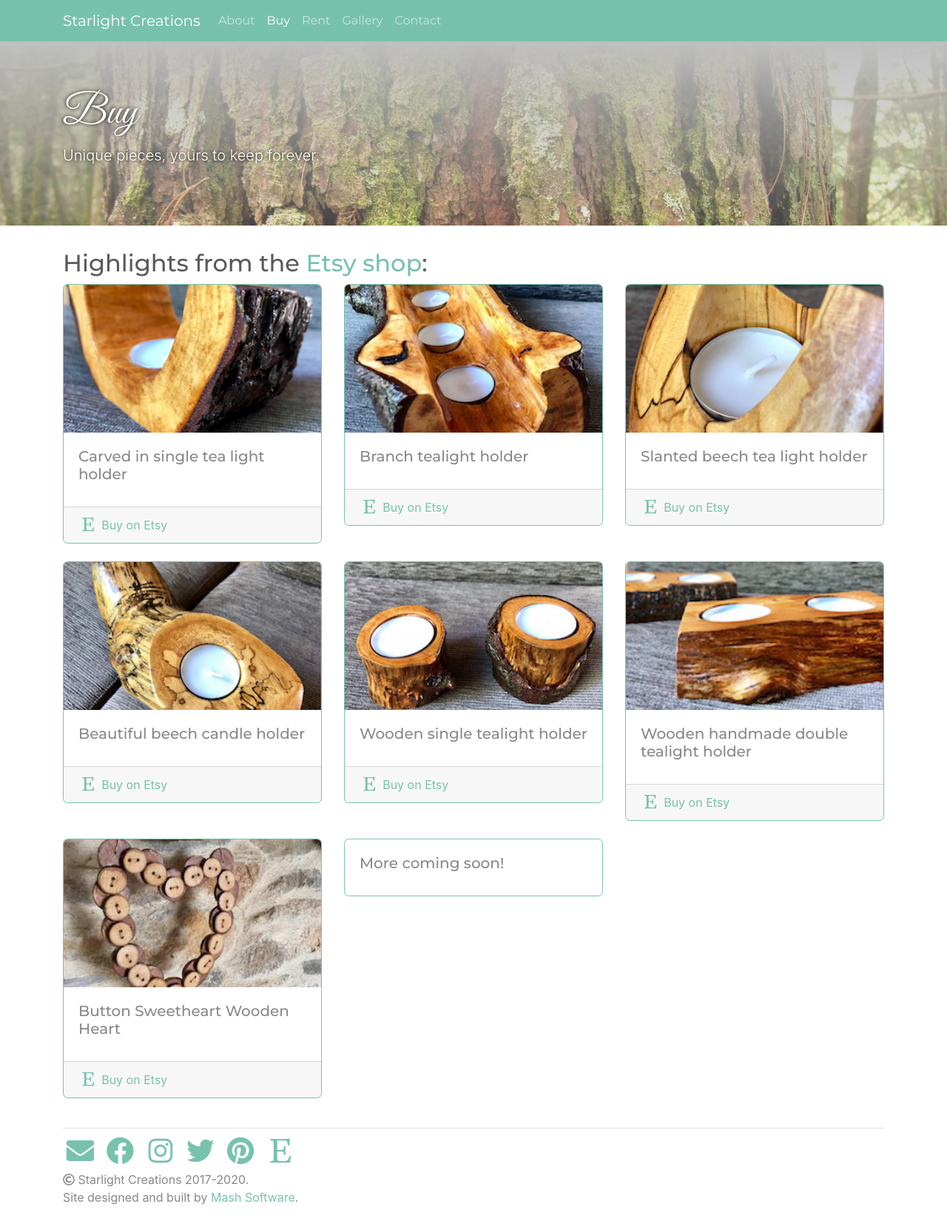
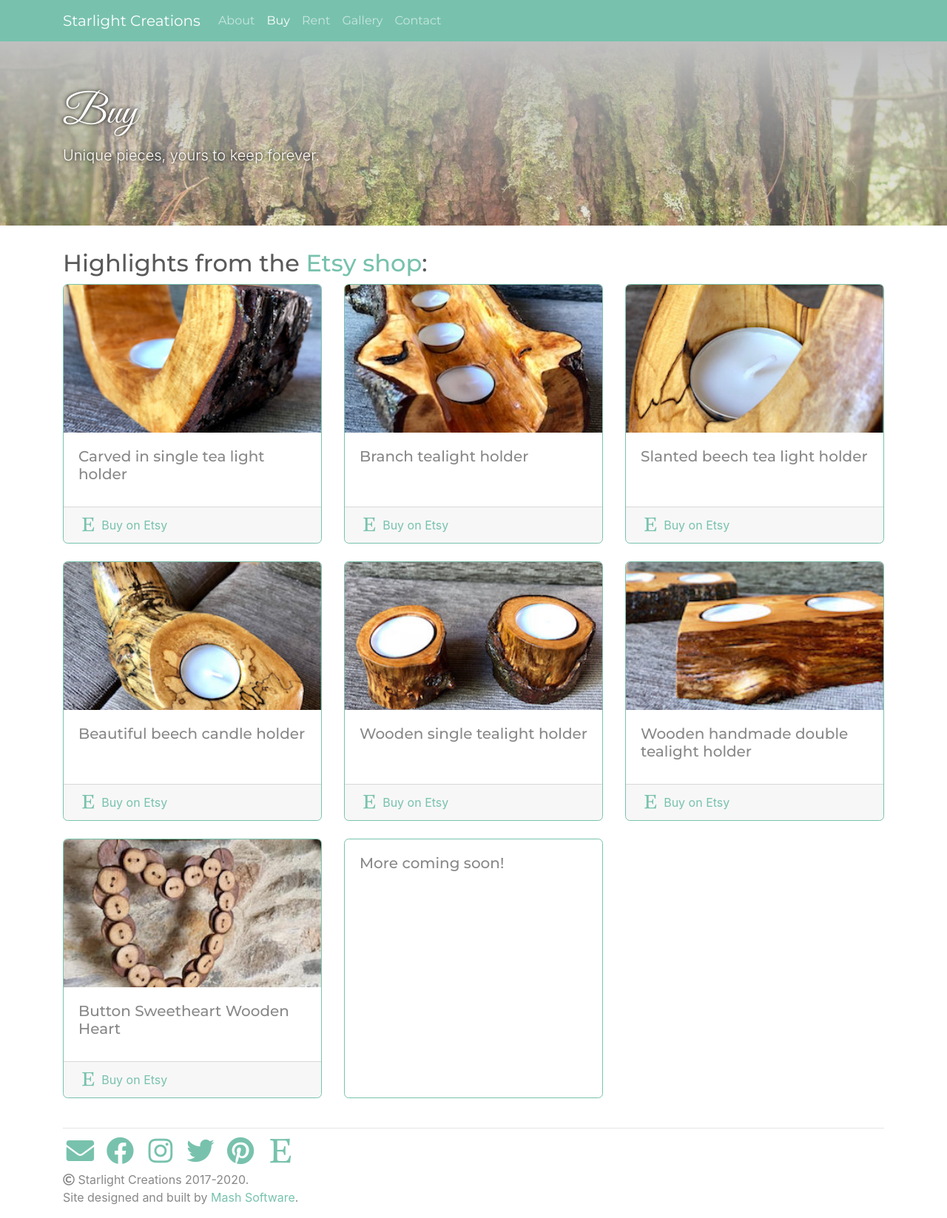
Before and after one commit to starlight-creations/starlight-creations.github.io, a Jekyll site: the page built from buy.html, in a window 1280 px wide. Shown: the whole page at 74% size. Built offline with Jekyll 4.4.1, drawn with Linux system fonts in a browser that asks for light colours; nearby versions of some CDN libraries.

Commit message:
card height

```diff
--- a/_includes/product_card.html
+++ b/_includes/product_card.html
@@ -1,10 +1,14 @@
-<div class="card border-primary">
-    {%- if product.img -%}<img class="card-img-top" src="{{product.img | absolute_url }}" alt="{{product.name}}" height="200" width="300" style="object-fit: cover">{%- endif -%}
+<div class="card border-primary h-100">
+    {%- if product.img -%}
+    <img class="card-img-top" src="{{product.img | absolute_url }}" alt="{{product.name}}" height="200" width="300" style="object-fit: cover">
+    {%- endif -%}
     <div class="card-body">
         <h5 class="card-title">{{product.name}}</h5>
         {%- if product.description -%}<p class="card-text">{{product.description}}</p>{%- endif -%}
     </div>
-    {%- if product.url -%}<div class="card-footer">
+    {%- if product.url -%}
+    <div class="card-footer">
         <a href="{{product.url}}" target="_blank" class="card-link"><i class="fab fa-etsy fa-fw fa-lg"></i> Buy on Etsy</a>
-    </div>{%- endif -%}
+    </div>
+    {%- endif -%}
 </div>
```
